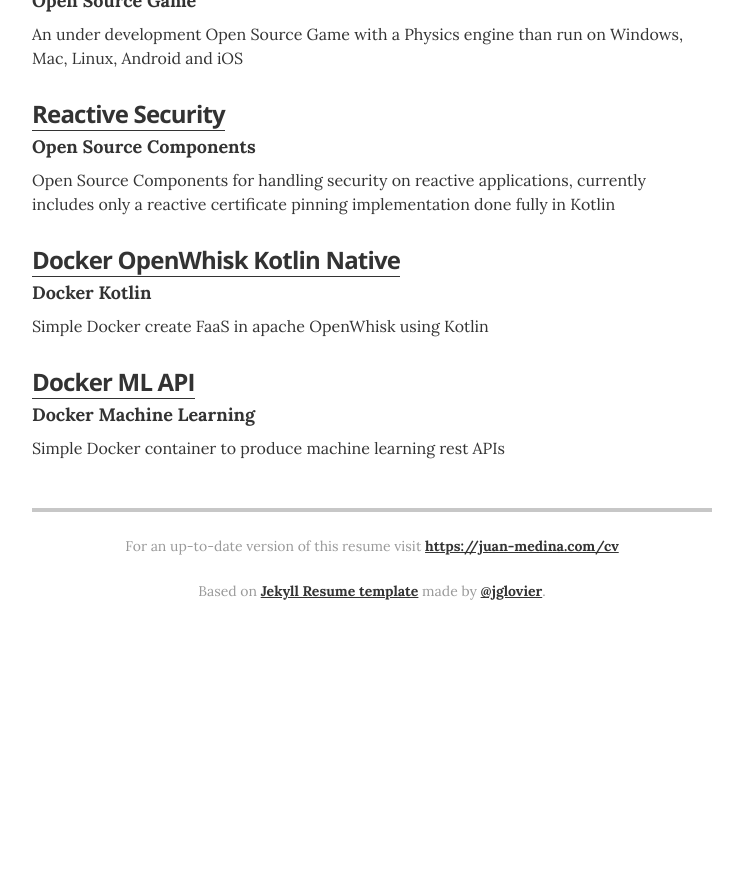
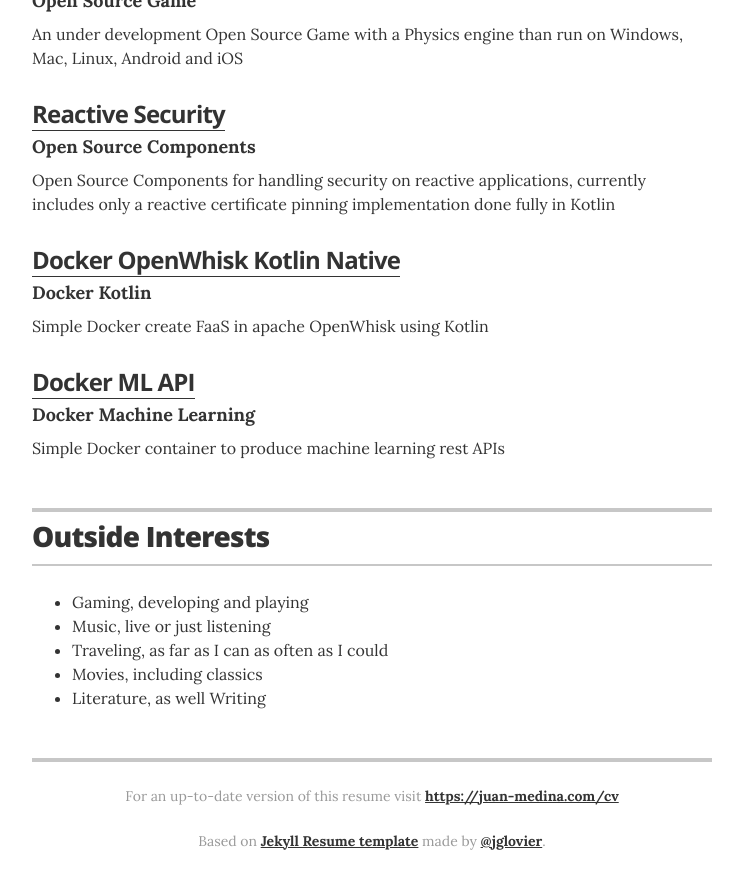
Before and after one commit to juan-medina/cv, a Jekyll site: the page built from index.html, in a window 1280 px wide and 900 px high, scrolled down 10194 px. Shown: the top 889 px of the window, without its empty margins (268-1011 px from the left). Built offline with Jekyll 4.4.1, drawn with Linux system fonts in a browser that asks for light colours; before the commit the page ends 10844 px from its top, so only the background shows below that.

Commit message:
adding interests

```diff
--- a/_config.yml
+++ b/_config.yml
@@ -44,7 +44,7 @@
 resume_section_recognition:     false
 resume_section_links:           false
 resume_section_associations:    false
-resume_section_interests:       false
+resume_section_interests:       true
 
 # Resume social links
 # uncomment the options you wish to display, and add your own URL
--- a/_data/interests.yml
+++ b/_data/interests.yml
@@ -1,4 +1,6 @@
 # Interests
-- description: Human rights and world affairs
-- description: Music (baritone saxiphonist)
-- description: Linguistics
+- description: Gaming, developing and playing
+- description: Music, live or just listening
+- description: Traveling, as far as I can as often as I could
+- description: Movies, including classics
+- description: Literature, as well Writing
```
Also changed, not shown: 1 other file.
